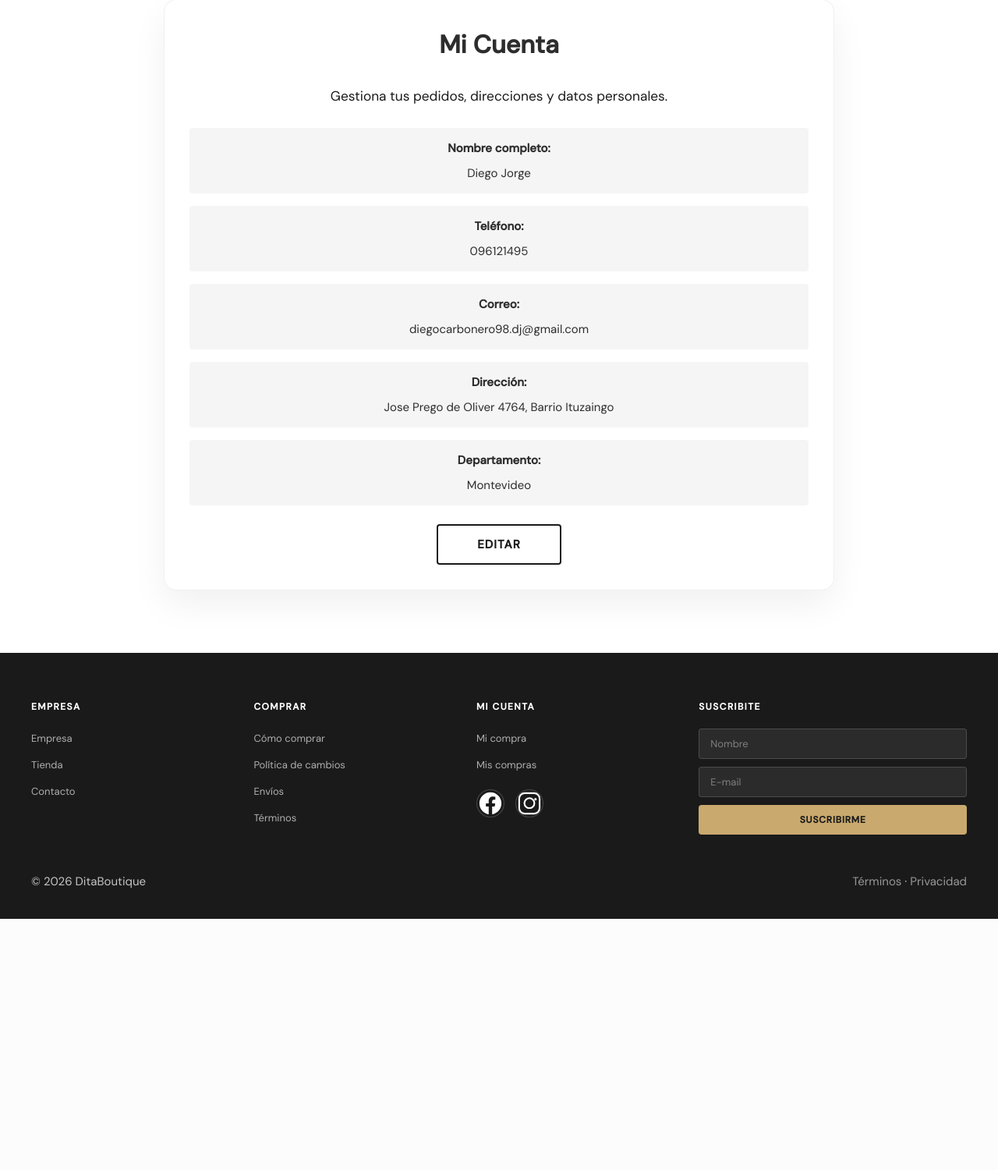
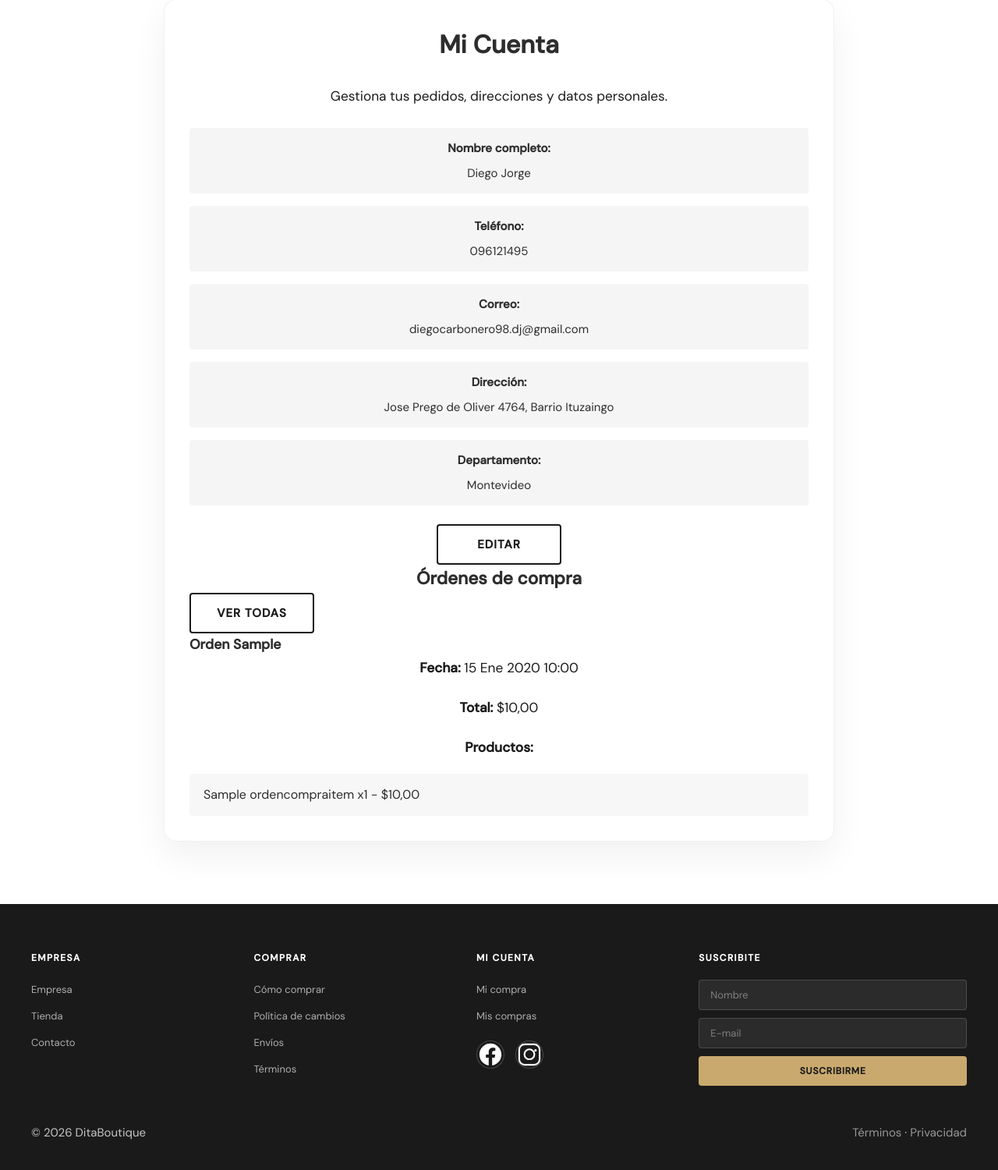
Before and after one commit to diegojUY/DitaBoutique, a Django app: page /mi-cuenta/ in a window 1280 px wide. Shown: the part 168-1668 px from the top of the page at 78% size. Before the commit the page ends 1346 px from the top, so only its background shows below. Run offline with Django 5.2, Linux system fonts and the light colour scheme; a user stored in the database is signed in; data comes from the database, SQL or seed files in the repository; tables that the repository leaves empty hold one stand-in row (values such as "Sample post").

Commit message:
Agregar ordenes de compra por usuario

```diff
--- a/templates/mi_cuenta.html
+++ b/templates/mi_cuenta.html
@@ -62,6 +62,38 @@
         <a href="?edit=1" class="page-card__button page-card__button--secondary">Editar</a>
       </div>
     {% endif %}
+
+    <div class="profile-orders-block">
+      <div class="profile-orders-block__header">
+        <h2>Órdenes de compra</h2>
+        <a href="{% url 'mis_compras' %}" class="page-card__button page-card__button--secondary">Ver todas</a>
+      </div>
+
+      {% if ordenes_recientes %}
+        <div class="page-card__list">
+          {% for orden in ordenes_recientes %}
+            <div class="purchase-item">
+              <h3>Orden {{ orden.numero_orden }}</h3>
+              <p><strong>Fecha:</strong> {{ orden.created_at|date:'d M Y H:i' }}</p>
+              <p><strong>Total:</strong> ${{ orden.total }}</p>
+              <p><strong>Productos:</strong></p>
+              <ul>
+                {% for item in orden.items.all %}
+                  <li>{{ item.nombre_producto }} x{{ item.cantidad }} - ${{ item.subtotal }}</li>
+                {% endfor %}
+              </ul>
+            </div>
+          {% endfor %}
+        </div>
+      {% else %}
+        <div class="page-card__list">
+          <div>
+            <h3>No hay órdenes registradas</h3>
+            <p>Cuando completes una compra, aparecerá aquí el detalle de tu orden.</p>
+          </div>
+        </div>
+      {% endif %}
+    </div>
   </section>
 </div>
 {% endblock %}
--- a/tienda/models.py
+++ b/tienda/models.py
@@ -3,6 +3,59 @@ from django.db import DatabaseError, models
 from django.utils import timezone
 
 # Create your models here.
+
+
+class OrdenCompra(models.Model):
+    user = models.ForeignKey(User, on_delete=models.CASCADE, related_name='ordenes_compra')
+    numero_orden = models.CharField(max_length=24, unique=True, null=True, blank=True, db_index=True)
+    nombre = models.CharField(max_length=30)
+    domicilio = models.CharField(max_length=50)
+    ciudad = models.CharField(max_length=60)
+    estado = models.CharField(max_length=50)
+    pais = models.CharField(max_length=50)
+    total = models.DecimalField(max_digits=10, decimal_places=2, default=0)
+    created_at = models.DateTimeField(default=timezone.now)
+
+    class Meta:
+        ordering = ['-created_at']
+        verbose_name = 'orden de compra'
+        verbose_name_plural = 'ordenes de compra'
+
+    def save(self, *args, **kwargs):
+        super().save(*args, **kwargs)
+        if not self.numero_orden and self.pk:
+            numero = f"OC-{self.created_at:%Y%m%d}-{self.pk:06d}"
+            OrdenCompra.objects.filter(pk=self.pk).update(numero_orden=numero)
+            self.numero_orden = numero
+
+    @property
+    def productos_resumen(self):
+        return [
+            f"{item.nombre_producto} x{item.cantidad} - ${item.subtotal}"
+            for item in self.items.all()
+        ]
+
+    def __str__(self):
+        return self.numero_orden or f"Orden #{self.pk}"
+
+
+class OrdenCompraItem(models.Model):
+    orden = models.ForeignKey(OrdenCompra, on_delete=models.CASCADE, related_name='items')
+    producto = models.ForeignKey('Producto', on_delete=models.SET_NULL, null=True, blank=True, related_name='ordenes_items')
+    joya = models.ForeignKey('Joya', on_delete=models.SET_NULL, null=True, blank=True, related_name='ordenes_items')
+    nombre_producto = models.CharField(max_length=120)
+    tipo_producto = models.CharField(max_length=20, default='producto')
+    cantidad = models.PositiveIntegerField(default=1)
+    precio_unitario = models.DecimalField(max_digits=10, decimal_places=2, default=0)
+    subtotal = models.DecimalField(max_digits=10, decimal_places=2, default=0)
+
+    class Meta:
+        ordering = ['id']
+        verbose_name = 'item de orden de compra'
+        verbose_name_plural = 'items de orden de compra'
+
+    def __str__(self):
+        return f"{self.nombre_producto} x{self.cantidad}"
 
 class Adquirido(models.Model):
     user = models.ForeignKey(User, on_delete=models.SET_NULL, null=True, blank=True, related_name='adquiridos')
--- a/tienda/views.py
+++ b/tienda/views.py
@@ -12,7 +12,7 @@ from django.views.generic import TemplateView
 from urllib.parse import quote
 
 from .cart import Cart
-from .models import Adquirido, Producto, Joya, Subscriber, UserProfile
+from .models import Adquirido, OrdenCompra, OrdenCompraItem, Producto, Joya, Subscriber, UserProfile
 
 
 PAYMENT_METHODS = {
@@ -136,16 +136,51 @@ def finalizar_compra(request):
 
     total_carrito = Decimal('0.00')
     productos_detalle = []
+    items_orden = []
     for item in checkout_items.values():
         cantidad = int(item.get('cantidad', 1))
         precio = Decimal(str(item.get('precio', '0')))
         subtotal = precio * cantidad
         total_carrito += subtotal
         productos_detalle.append(f"{item.get('nombre', 'Producto')} x{cantidad} - ${subtotal}")
+        items_orden.append({
+            'nombre_producto': item.get('nombre', 'Producto'),
+            'tipo_producto': item.get('tipo', 'producto'),
+            'cantidad': cantidad,
+            'precio_unitario': precio,
+            'subtotal': subtotal,
+            'product_id': item.get('product_id'),
+        })
 
     with transaction.atomic():
-        compra = Adquirido.objects.create(
+        compra = OrdenCompra.objects.create(
             user=request.user,
+            nombre=customer_name[:30],
+            domicilio=domicilio[:50],
+            ciudad=ciudad[:60],
+            estado=estado[:50],
+            pais='Uruguay',
+            total=total_carrito,
+        )
+
+        for item_data in items_orden:
+            item_payload = {
+                'orden': compra,
+                'nombre_producto': item_data['nombre_producto'][:120],
+                'tipo_producto': item_data['tipo_producto'],
+                'cantidad': item_data['cantidad'],
+                'precio_unitario': item_data['precio_unitario'],
+                'subtotal': item_data['subtotal'],
+            }
+            if item_data['tipo_producto'] == 'joya':
+                item_payload['joya_id'] = item_data['product_id']
+            else:
+                item_payload['producto_id'] = item_data['product_id']
+            OrdenCompraItem.objects.create(**item_payload)
+
+        Adquirido.objects.create(
+            user=request.user,
+            numero_orden=compra.numero_orden,
             nombre=customer_name[:30],
             domicilio=domicilio[:50],
             ciudad=ciudad[:60],
@@ -179,7 +214,7 @@ def checkout_orden(request, numero_orden):
     if not request.user.is_authenticated:
         login_url = f"{reverse('login')}?next={request.get_full_path()}"
         return redirect(login_url)
-    compra = get_object_or_404(Adquirido, numero_orden=numero_orden, user=request.user)
+    compra = get_object_or_404(OrdenCompra.objects.prefetch_related('items'), numero_orden=numero_orden, user=request.user)
     return render(request, 'finalizar_compra.html', {'compra': compra})
 
 
@@ -302,6 +337,7 @@ def mi_cuenta(request):
         'profile': profile,
         'is_edit_mode': is_edit_mode,
         'has_saved_data': has_saved_data,
+        'ordenes_recientes': OrdenCompra.objects.filter(user=request.user).prefetch_related('items')[:3],
         'user': request.user,
     })
 
@@ -310,7 +346,7 @@ def mis_compras(request):
     if not request.user.is_authenticated:
         return redirect(f"{reverse('ingresar')}?next={reverse('mis_compras')}")
 
-    compras = Adquirido.objects.filter(user=request.user).order_by('-created_at')
+    compras = OrdenCompra.objects.filter(user=request.user).prefetch_related('items')
     return render(request, 'mis_compras.html', {
         'page_title': 'Mis Compras',
         'compras': compras,
```
Also changed, not shown: templates/mis_compras.html (+8 -3 lines), tienda/admin.py (+16 -1 lines), tienda/tests.py (+6 -4 lines), tienda/migrations/0016_ordencompra_ordencompraitem.py (added).
